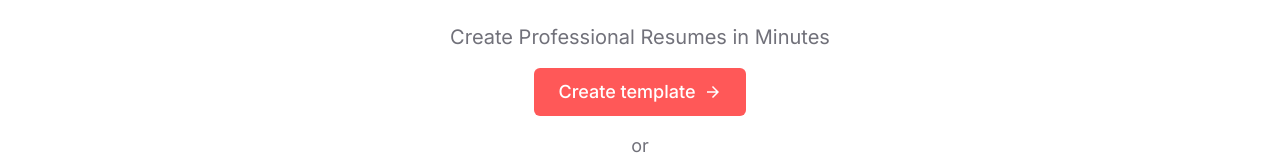
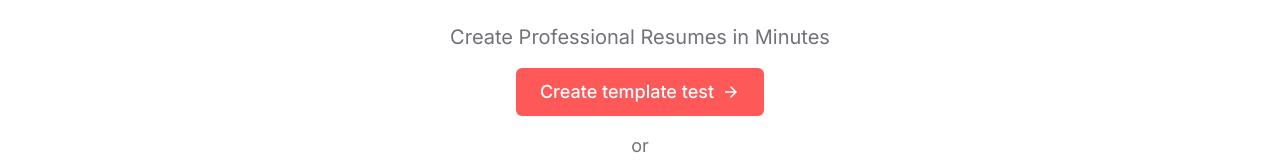
Before and after one commit to azhariemuhammad/resumeblast, a React (Vite) app: page / in a window 1280 px wide. Shown: the part 165-331 px from the top of the page. Built offline with nearby package versions, Linux system fonts and the light colour scheme; no server answers.

Commit message:
feat: test actions

```diff
--- a/src/pages/index.tsx
+++ b/src/pages/index.tsx
@@ -41,7 +41,7 @@ export const Home = () => {
                                 size="lg"
                                 rightIcon={<ArrowForwardIcon />}
                             >
-                                Create template
+                                Create template test
                             </Button>
                             <Text textAlign="center" as="p" fontSize="lg" variant="secondary">
                                 or
```
